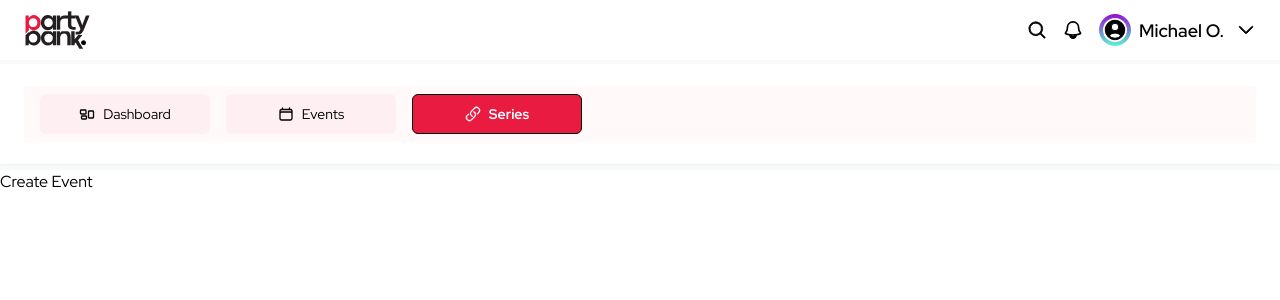
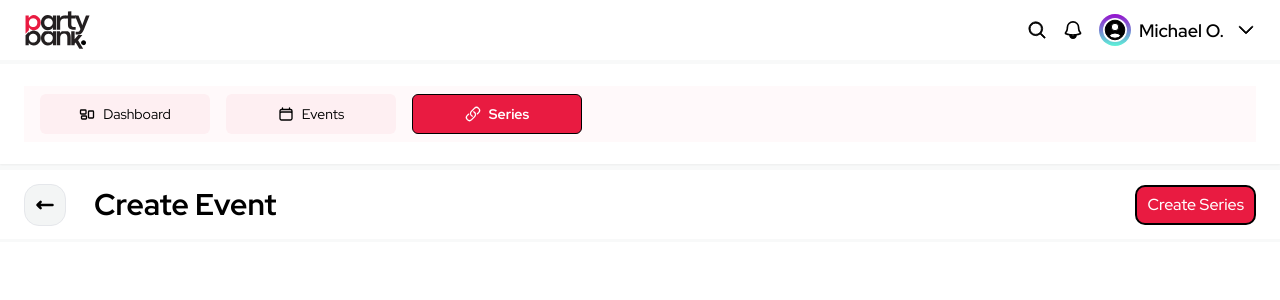
Before and after one commit to dejmartins/partybank-organizer, a Next.js app: page /dashboard/series/create in a window 1280 px wide. Shown: the top 300 px of the page. Built offline with nearby package versions, Linux system fonts and the light colour scheme.

Commit message:
added create series button

```diff
--- a/app/dashboard/series/create/page.tsx
+++ b/app/dashboard/series/create/page.tsx
@@ -1,7 +1,24 @@
+import { BackButton } from "@/app/ui/series/buttons"
+import { CreateSeries } from "@/app/ui/series/buttons"
+
 export default async function Page() {
     return (
-        <div>
-            <p>Create Event</p>
+        <div className="flex flex-col min-h-[calc(100vh-170px)] border-[var(--pb-c-soft-grey)]">
+            <div className="sticky top-0 z-10 w-full">
+                <div className="inline-block md:hidden bg-[var(--pb-c-soft-grey)] w-full px-6 py-3">
+                    <h3 className="font-[700] text-[25px]">Series</h3>
+                </div>
+
+                <div className="flex items-center py-3 px-6 justify-between border-0 border-b-[3px] border-[var(--pb-c-soft-grey)]">
+                    <div className='flex items-center gap-7'>
+                        <BackButton href="/dashboard/series" />
+                        <p className="text-[23px] md:text-[30px] md:font-[700]">Create Event</p>
+                    </div>
+                    <div className='hidden md:block'>
+                        <CreateSeries className='w-[210px] h-[40px]' />
+                    </div>
+                </div>
+            </div>
         </div>
     )
 }
--- a/app/ui/series/buttons.tsx
+++ b/app/ui/series/buttons.tsx
@@ -32,3 +32,11 @@ export function SaveSeries({className}: {className: string}) {
         </Button>
     )
 }
+
+export function CreateSeries({className}: {className: string}) {
+    return (
+        <Button className={`bg-[var(--pb-c-red)] text-white font-[500] border-[2px] border-black ${className}`}>
+            Create Series
+        </Button>
+    )
+}
```
